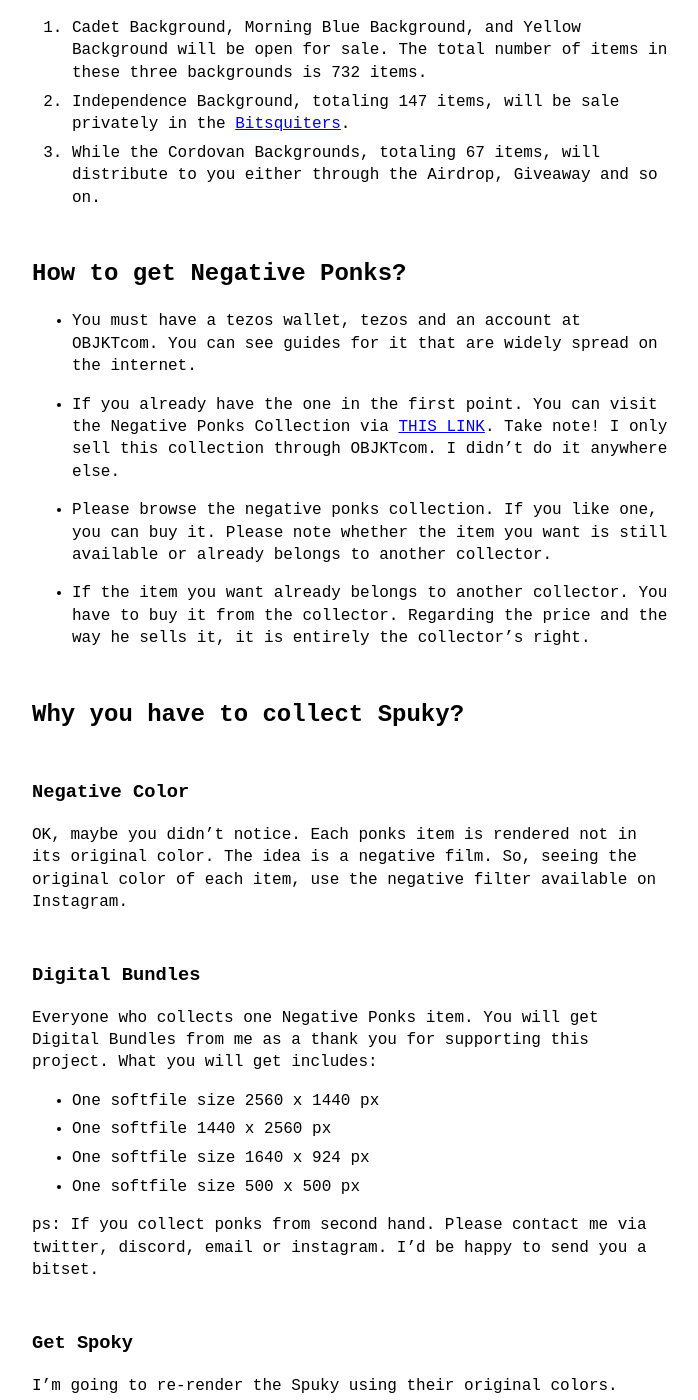
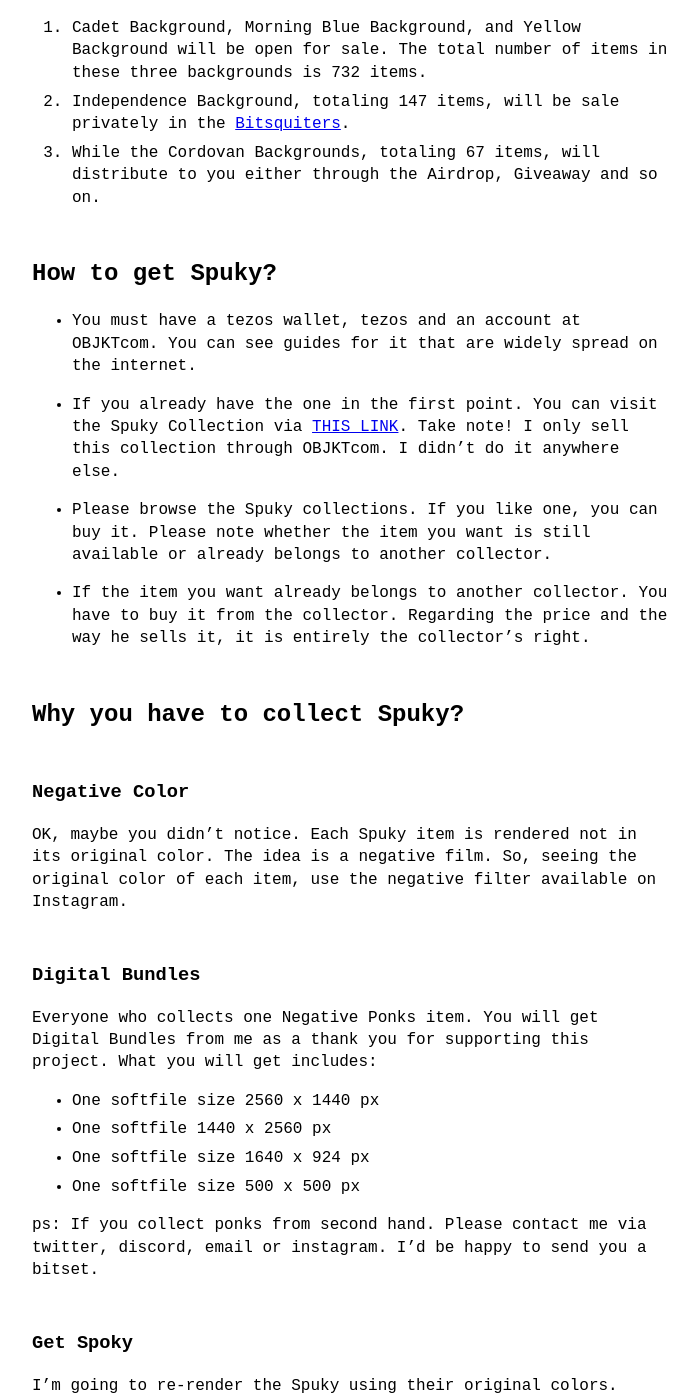
Before and after one commit to bitsquitez/bitsquitez.github.io, a Jekyll site: the page built from _posts/2022-02-25-spuky.md, in a window 1280 px wide and 1400 px high, scrolled down 749 px. Shown: the whole window, without its empty margins (288-986 px from the left). Built offline with Jekyll 4.4.1, drawn with Linux system fonts in a browser that asks for light colours.

Commit message:
Update 2022-02-25-spuky.md

```diff
--- a/_posts/2022-02-25-spuky.md
+++ b/_posts/2022-02-25-spuky.md
@@ -14,20 +14,20 @@ There are five background traits :
 2. Independence Background, totaling 147 items, will be sale privately in the [Bitsquiters](https://discord.gg/R4REtzQFA4).
 3. While the Cordovan Backgrounds, totaling 67 items, will distribute to you either through the Airdrop, Giveaway and so on.
 
-<h2>How to get Negative Ponks?</h2>
+<h2>How to get Spuky?</h2>
 
 - You must have a tezos wallet, tezos and an account at OBJKTcom. You can see guides for it that are widely spread on the internet.
 
-- If you already have the one in the first point. You can visit the Negative Ponks Collection via [THIS LINK](https://objkt.com/collection/KT1PkDf1SLCtuDMshCzENEsNCFWXK7Ai6ujE). Take note! I only sell this collection through OBJKTcom. I didn’t do it anywhere else.
+- If you already have the one in the first point. You can visit the Spuky Collection via [THIS LINK](https://objkt.com/collection/KT1PkDf1SLCtuDMshCzENEsNCFWXK7Ai6ujE). Take note! I only sell this collection through OBJKTcom. I didn’t do it anywhere else.
 
-- Please browse the negative ponks collection. If you like one, you can buy it. Please note whether the item you want is still available or already belongs to another collector.
+- Please browse the Spuky collections. If you like one, you can buy it. Please note whether the item you want is still available or already belongs to another collector.
 
 - If the item you want already belongs to another collector. You have to buy it from the collector. Regarding the price and the way he sells it, it is entirely the collector’s right.
 
 <h2>Why you have to collect Spuky?</h2>
 
 <h3>Negative Color</h3>
-OK, maybe you didn’t notice. Each ponks item is rendered not in its original color. The idea is a negative film. So, seeing the original color of each item, use the negative filter available on Instagram.
+OK, maybe you didn’t notice. Each Spuky item is rendered not in its original color. The idea is a negative film. So, seeing the original color of each item, use the negative filter available on Instagram.
 
 <h3>Digital Bundles</h3>
 
```
